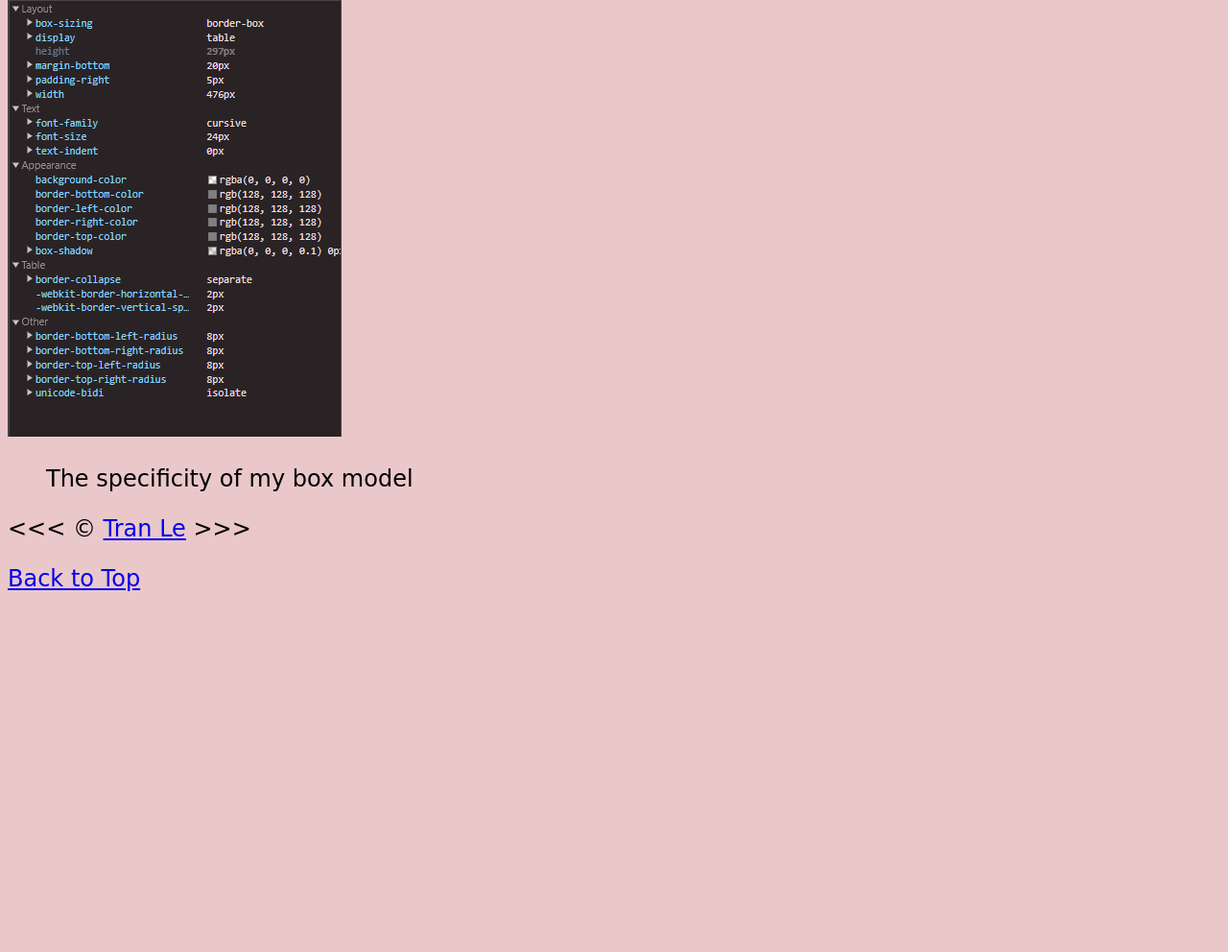
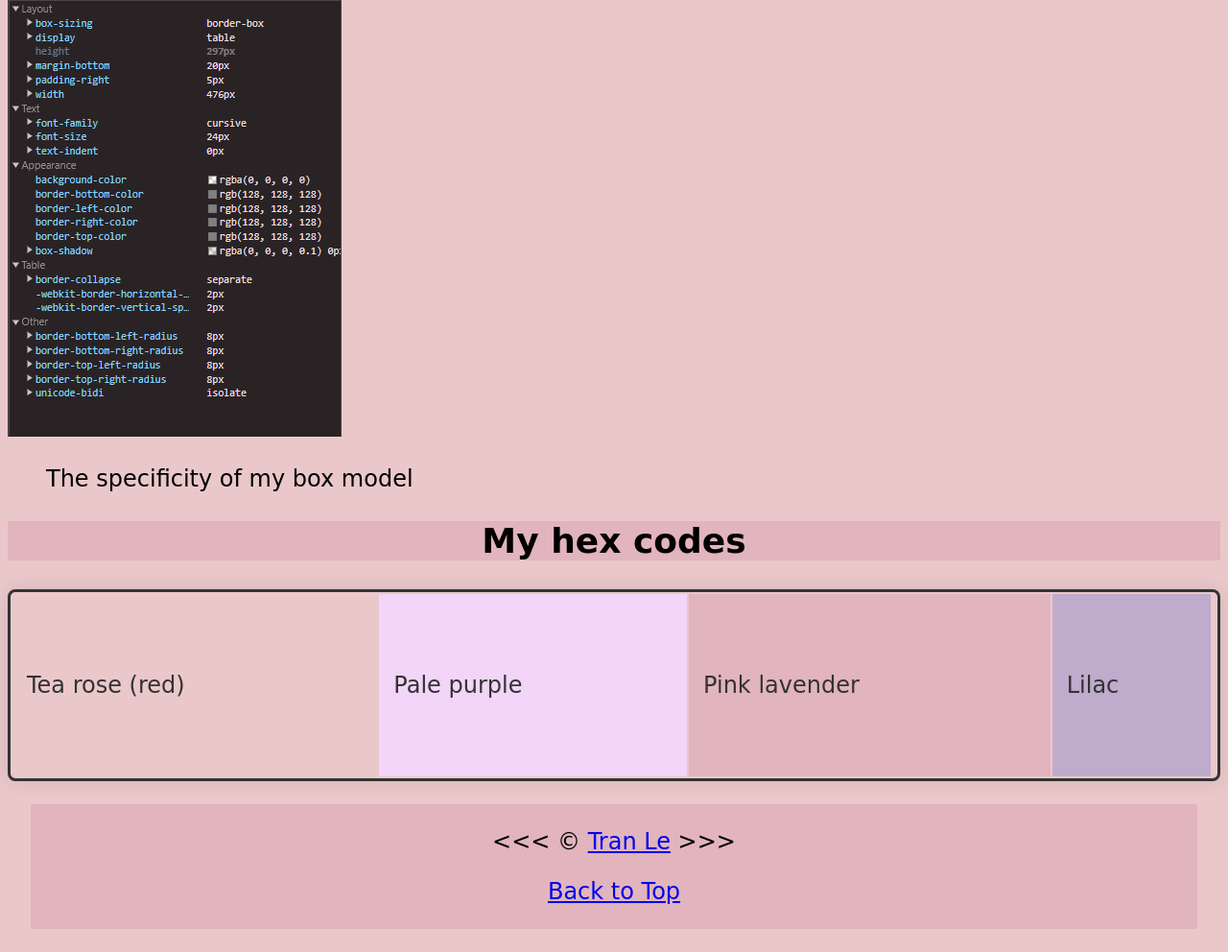
Before and after one commit to CIT85/tranl-pub, a plain HTML site: page w4/sitemap.html in a window 1280 px wide. Shown: the part 520-1512 px from the top of the page at 96% size. Before the commit the page ends 1161 px from the top, so only its background shows below. Drawn offline with Linux system fonts and the light colour scheme.

Commit message:
updated website

```diff
--- a/w4/css/style.css
+++ b/w4/css/style.css
@@ -7,7 +7,7 @@ html {
 
 /* Nav styling */
 nav {
-    background-color: #FCC8B2;
+    background-color: #BFABCB;
     padding: 0;
     margin: 0;
 }
@@ -90,3 +90,38 @@ h3, h1, h2 {
   background-color: #E2B4BD;
 }
 /* Menu */
+
+/*Hex Color Pallete */
+.hex-pallete {
+  border: solid;
+  margin: 0;
+  height: 200px;
+  color: #333; /* Set text color */
+}
+
+
+.color1 {
+  background-color: #EAC8CA;
+}
+
+.color2 {
+  background: #F2D5F8;
+}
+
+.color3 {
+  background: #E2B4BD;
+}
+
+.color4 {
+  background: #BFABCB;
+}
+
+/*Hex Color Pallete */
+
+/* Styling for footer */
+footer {
+  text-align: center;
+  background-color: #E2B4BD;
+  padding: 1px;
+  margin: 1em;
+}
--- a/w4/sitemap.html
+++ b/w4/sitemap.html
@@ -28,11 +28,23 @@
         <figcaption>The specificity of my box model</figcaption>
     </figure>
  </section>
+
+ <section>
+  <h2>My hex codes</h2>
+  <table class="hex-pallete">
+    <tr>
+      <td class="color1">Tea rose (red)</td>
+      <td class="color2">Pale purple</td>
+      <td class="color3">Pink lavender</td>
+      <td class="color4">Lilac</td>
+    </tr>
+  </table>
+ </section>
 </body>
   <footer>
     <p>&lt;&lt;&lt; &copy; <a href="about.html">Tran Le</a> &gt;&gt;&gt;</p>
     <p>
-      <a href="#header">Back to Top</a>
+      <a href="#">Back to Top</a>
     </p>
   </footer>
 </main>
```
Also changed, not shown: w4/about.html (+1 -1 lines), w4/index.html (+1 -1 lines).
